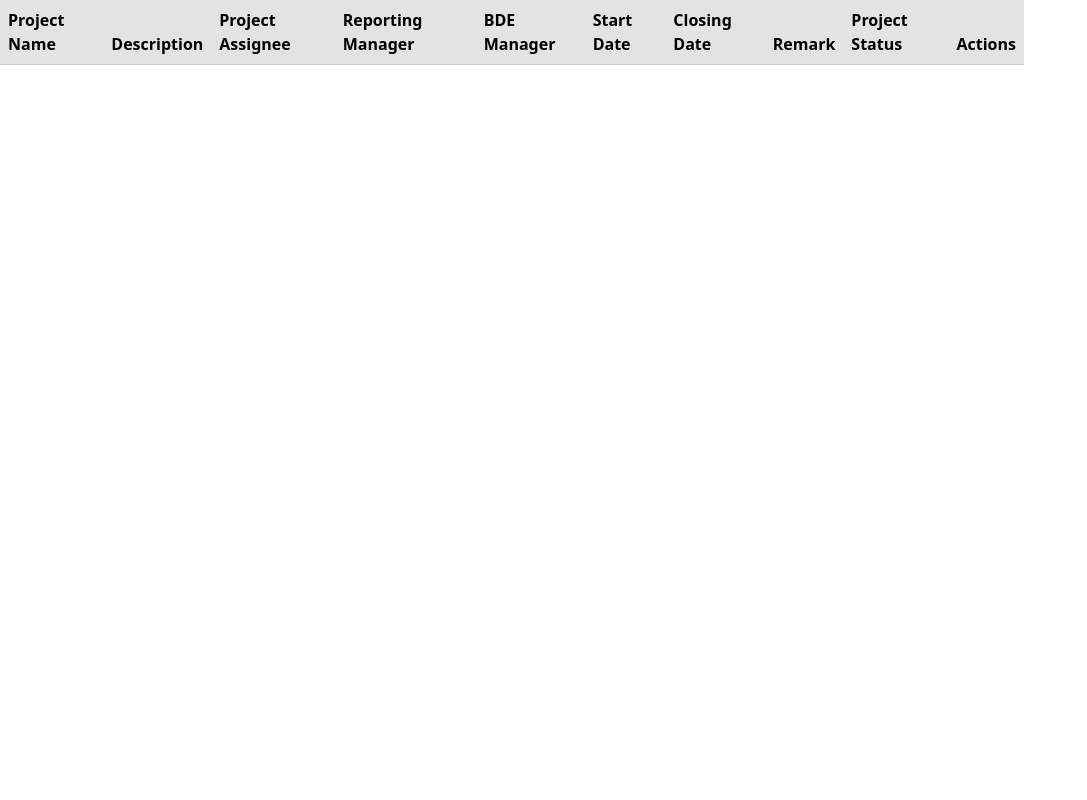
After one commit to deep-tw/console-inhouse, a Django app: template templates/projects/project_show.html in a window 1280 px wide. The commit adds this page. Shown: the whole page, without its empty margins (0-1087 px from the left). Run offline with Django 4.2, Linux system fonts and the light colour scheme; the template is opened without the code that fills it, so the values that code supplies are empty; some libraries are stand-ins or nearby versions.

Commit message:
fix: crud project

```diff
--- /dev/null
+++ b/templates/projects/project_show.html
@@ -0,0 +1,57 @@
+{% load static %}
+<!DOCTYPE html>
+<html lang="en">
+<head>
+    <meta charset="utf-8" />
+    <meta http-equiv="X-UA-Compatible" content="IE=edge" />
+    <meta name="viewport" content="width=device-width, initial-scale=1, shrink-to-fit=no" />
+    <meta name="description" content="" />
+    <meta name="author" content="" />
+    <title>Dashboard - SB Admin</title>
+    <link href="https://cdn.jsdelivr.net/npm/simple-datatables@latest/dist/style.css" rel="stylesheet" />
+    <link href="{% static 'css/styles.css' %}" rel="stylesheet" >
+
+    <script src="https://use.fontawesome.com/releases/v6.1.0/js/all.js" crossorigin="anonymous"></script>
+    <title>Project Table</title>
+</head>
+<body>
+
+    <table  style="width:80%" class="table table-striped table-secondary"  >
+        <thead>
+          <tr>
+            <th scope="col">Project Name</th>
+            <th scope="col">Description</th>
+            <th scope="col">Project Assignee</th>
+            <th scope="col">Reporting Manager</th>
+            <th scope="col">BDE Manager</th>
+            <th scope="col">Start Date</th>
+            <th scope="col">Closing Date</th>
+            <th scope="col">Remark</th>
+            <th scope="col">Project Status</th>
+            <th scope="col" colspan="2" style="text-align:center;">Actions</th>
+          </tr>
+        </thead>
+
+        <tbody>
+            {% for project in project_data %}
+          <tr>
+
+            <td>{{ project.project_name }}</td>
+            <td>{{ project.project_description }}</td>
+            <td>{{ project.project_assignee }}</td>
+            <td>{{ project.project_reporting_manager }}</td>
+            <td>{{ project.project_bde_manager }}</td>
+            <td>{{ project.project_start_date }}</td>
+            <td>{{ project.project_closing_date }}</td>
+            <td>{{ project.project_remark }}</td>
+            <td>{{ project.project_status }}</td>
+            <td> <a href="{% url 'update' project.id %}"><button type="submit" class="btn btn-primary">Edit</button></td></a>
+            <td><a href="{% url 'delete' project.id %}" > <button type="submit" class="btn btn-danger">Delete</button></a></td>
+          </tr>
+          {% endfor %}
+        </tbody>
+      </table>
+
+
+</body>
+</html>
```
Also changed, not shown: dashboard/views.py (+27 -2 lines), templates/projects/project_update.html (+6 -6 lines), templates/projects/project_create.html (line endings or trailing spaces).
